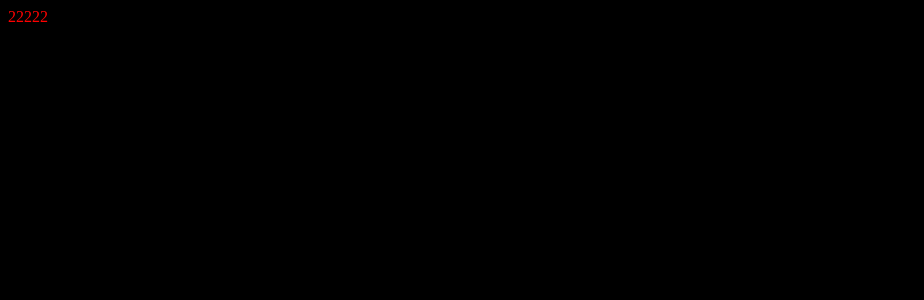
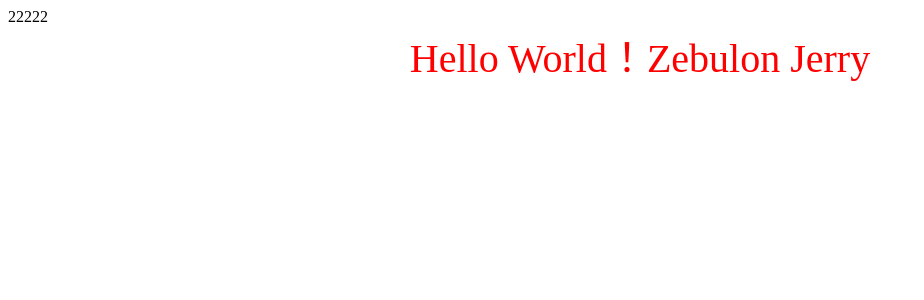
Before and after one commit to mework/webpack5-vue3, a Vue app: page / in a window 1280 px wide. Shown: the top 300 px of the page, without its empty margins (0-924 px from the left). Built offline with nearby package versions, Linux system fonts and the light colour scheme.

Commit message:
Add HelloWorld Components

```diff
--- a/src/App.vue
+++ b/src/App.vue
@@ -1,9 +1,15 @@
 <template>
   <div>{{ test1 }}</div>
+  <HelloWorld />
 </template>
 
 <script lang="ts">
+import HelloWorld from '@/components/HelloWorld.vue';
+
 export default {
+  components: {
+    HelloWorld,
+  },
   setup() {
     return {
       test1: 22222
@@ -11,13 +17,3 @@ export default {
   }
 }
 </script>
-
-<style lang="postcss">
-body {
-  background-color: #000;
-  div {
-    display: flex;
-    color: red;
-  }
-}
-</style>
--- /dev/null
+++ b/src/components/HelloWorld.vue
@@ -0,0 +1,23 @@
+<template>
+  <div class="c-helloworld">Hello World！{{ name }}</div>
+</template>
+
+<script>
+import { defineComponent } from 'vue';
+
+export default defineComponent({
+  setup(props, { emit }) {
+    return {
+      name: 'Zebulon Jerry',
+    };
+  },
+});
+</script>
+
+<style style="postcss">
+.c-helloworld {
+  font-size: 40px;
+  color: red;
+  text-align: center;
+}
+</style>
```
